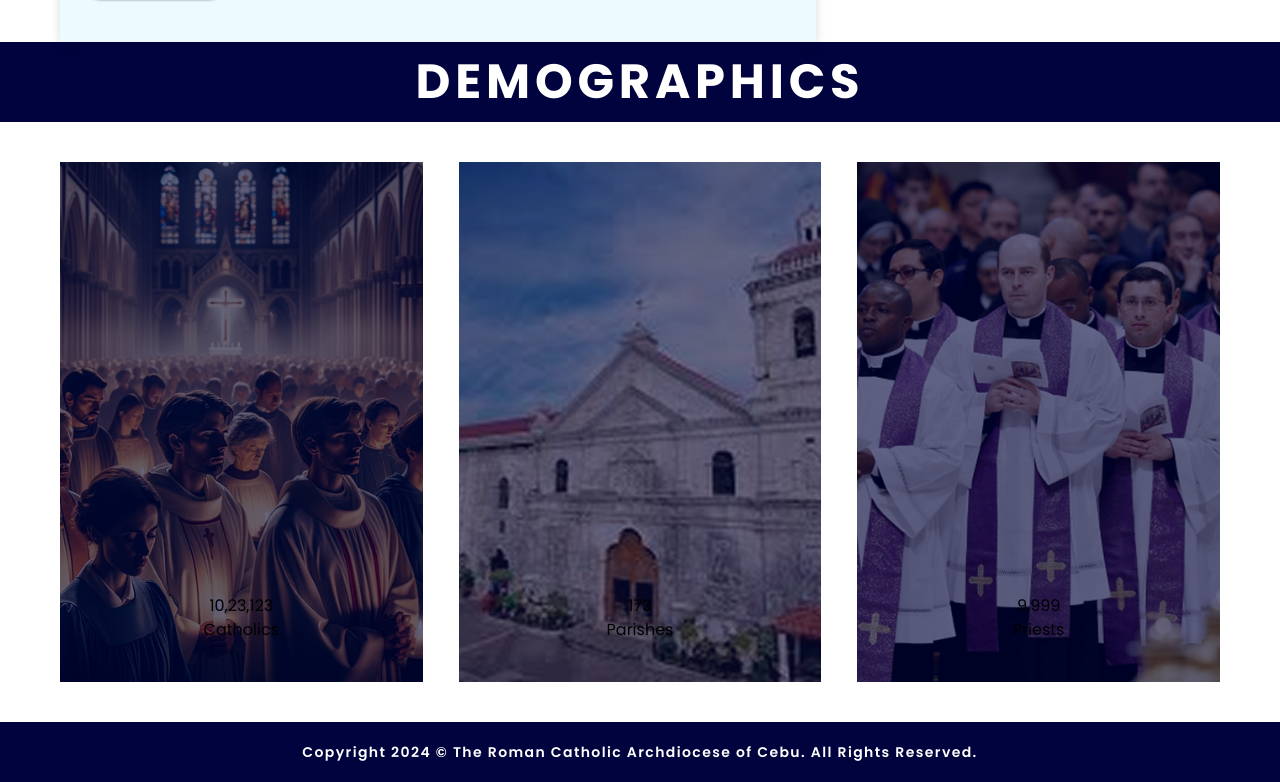
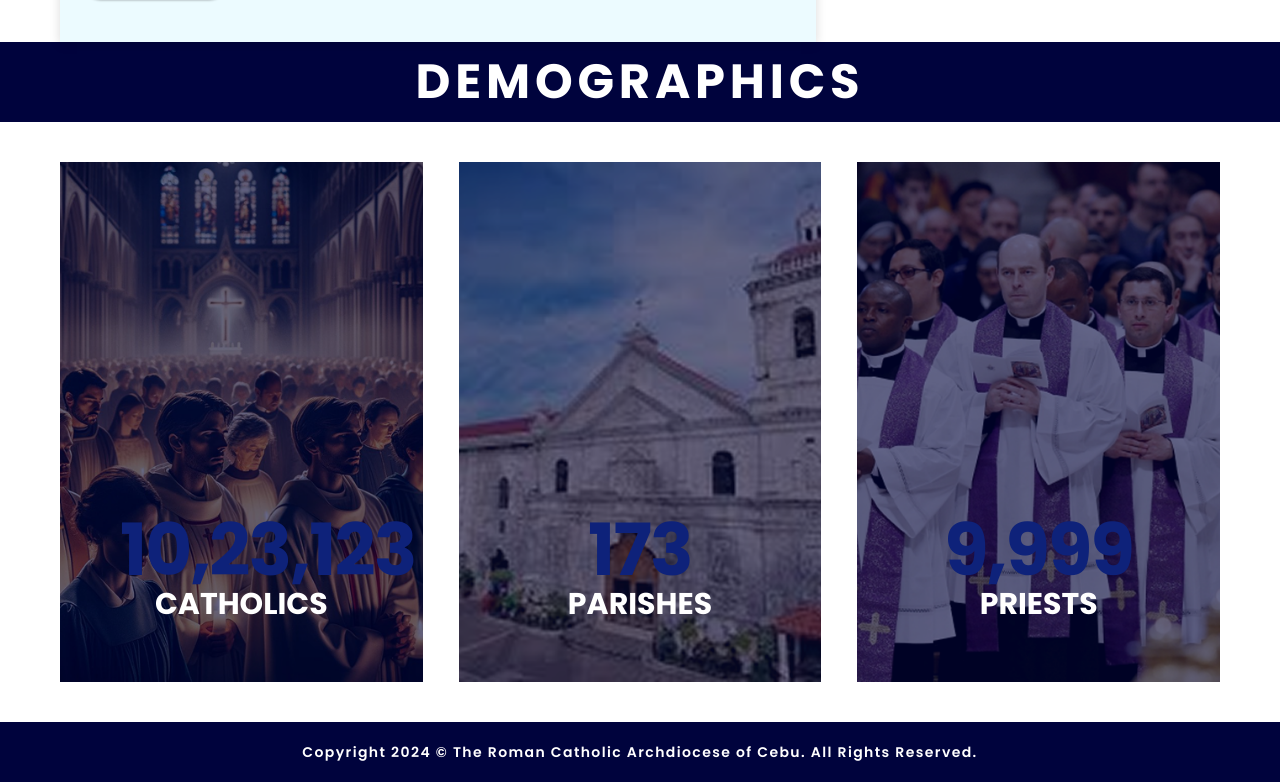
Before and after one commit to Celian4862/cadcomm, a Next.js app: page / in a window 1280 px wide. Shown: the part 1527-2309 px from the top of the page. Built offline with nearby package versions, Linux system fonts and the light colour scheme.

Commit message:
Updated page.tsx
Changed the padding of the Demographics grid items

Added styling to the grid item contents

```diff
--- a/app/page.tsx
+++ b/app/page.tsx
@@ -65,26 +65,38 @@ export default function Home() {
           Demographics
         </h2>
       </header>
-      <div className="grid grid-cols-1 gap-y-5 px-15 py-10 *:grid *:h-65 *:grid-cols-1 *:items-end *:bg-cover *:bg-center *:p-10 *:text-center lg:grid-cols-3 lg:gap-x-9 lg:*:h-130">
+      <div className="grid grid-cols-1 gap-y-5 px-15 py-10 *:grid *:h-65 *:grid-cols-1 *:items-end *:bg-cover *:bg-center *:p-15 *:text-center lg:grid-cols-3 lg:gap-x-9 lg:*:h-130">
         <div style={{ backgroundImage: 'url("/demographics1.png")' }}>
           <div>
-            <span>10,23,123</span>
+            <span className="text-tertiary text-shadow-(color:--background)] text-7xl font-bold tracking-tight">
+              10,23,123
+            </span>
             <br />
-            <span>Catholics</span>
+            <span className="text-3xl font-bold text-white uppercase">
+              Catholics
+            </span>
           </div>
         </div>
         <div style={{ backgroundImage: 'url("/demographics2.png")' }}>
           <div>
-            <span>173</span>
+            <span className="text-tertiary text-shadow-(color:--background)] text-7xl font-bold tracking-tight">
+              173
+            </span>
             <br />
-            <span>Parishes</span>
+            <span className="text-3xl font-bold text-white uppercase">
+              Parishes
+            </span>
           </div>
         </div>
         <div style={{ backgroundImage: 'url("/demographics3.png")' }}>
           <div>
-            <span>9,999</span>
+            <span className="text-tertiary text-shadow-(color:--background)] text-7xl font-bold tracking-tight">
+              9,999
+            </span>
             <br />
-            <span>Priests</span>
+            <span className="text-3xl font-bold text-white uppercase">
+              Priests
+            </span>
           </div>
         </div>
       </div>
```
